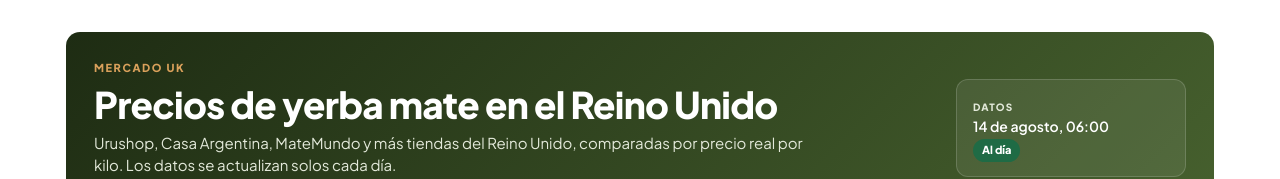
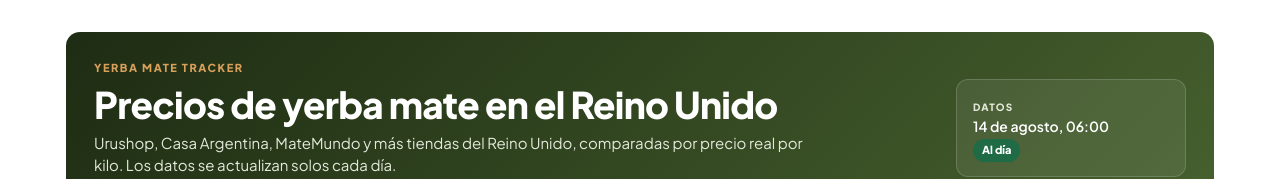
Before and after one commit to arenin-apps/yerba-mate-tracker, a plain HTML site: page index.html in a window 1280 px wide. Shown: the top 179 px of the page. Drawn offline with Linux system fonts and the light colour scheme.

Commit message:
Update index.html

```diff
--- a/index.html
+++ b/index.html
@@ -19,7 +19,7 @@
 
   <header class="ym-hero">
     <div class="ym-hero__text">
-      <p class="ym-eyebrow">Mercado UK</p>
+      <p class="ym-eyebrow">Yerba Mate Tracker</p>
       <h1>Precios de yerba mate en el Reino Unido</h1>
       <p class="ym-lede">Urushop, Casa Argentina, MateMundo y más tiendas del Reino Unido, comparadas por precio real por kilo. Los datos se actualizan solos cada día.</p>
     </div>
```
